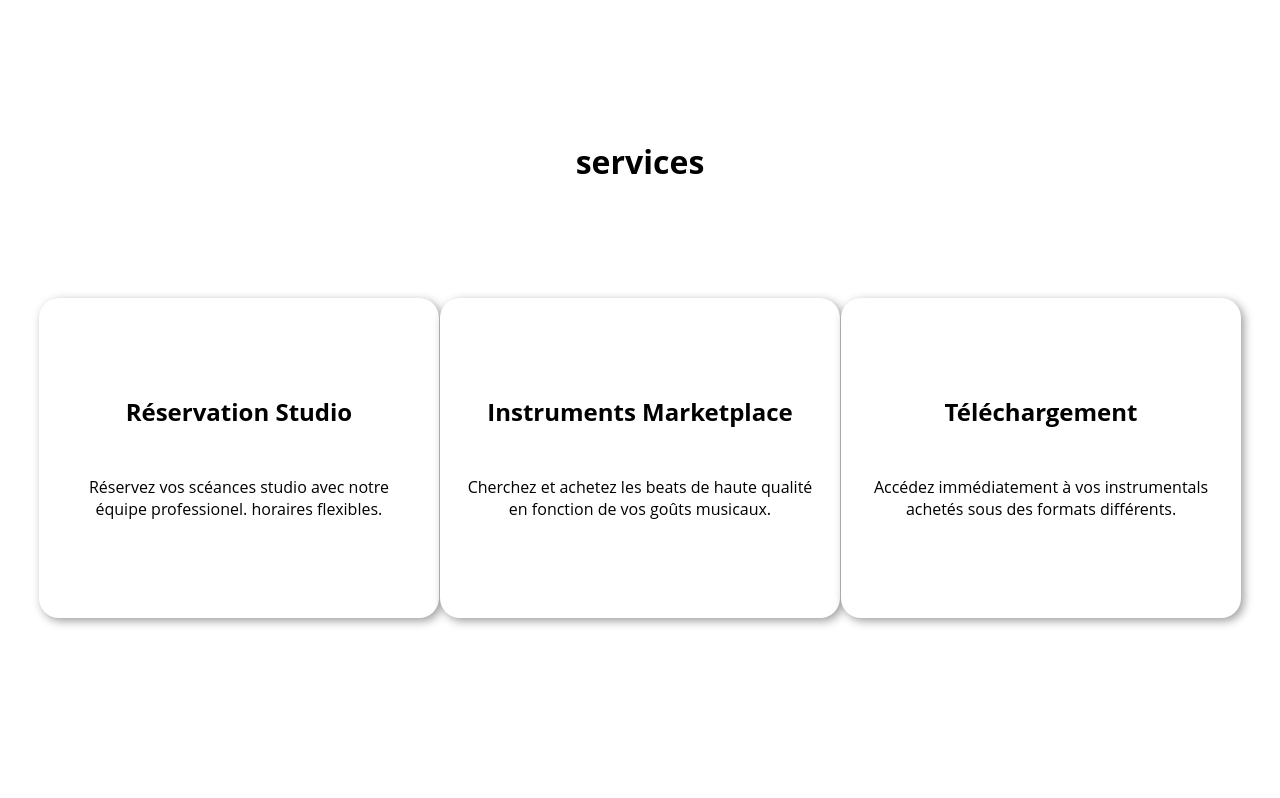
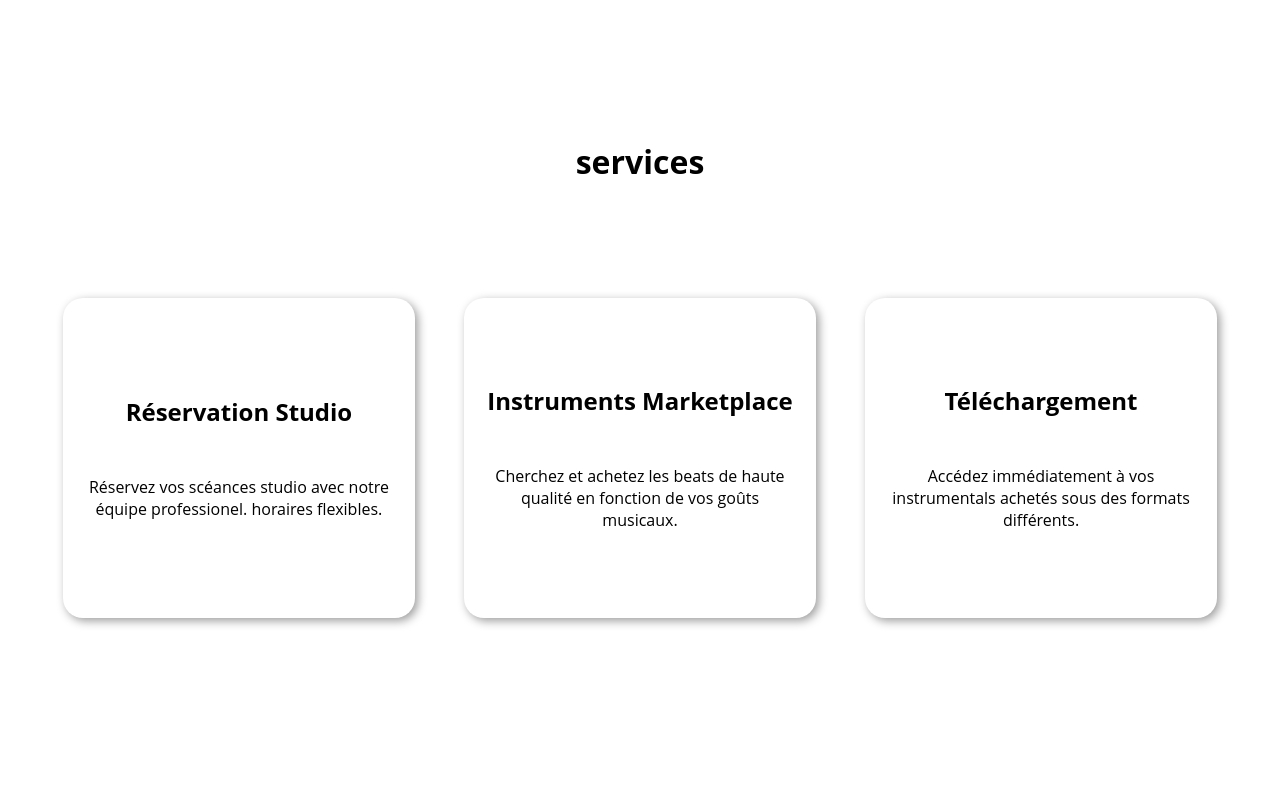
Before and after one commit to Soukou-boop/Trendingsong.com, a plain HTML site: page index.html in a window 1280 px wide. Shown: the part 802-1600 px from the top of the page. Drawn offline with Linux system fonts and the light colour scheme.

Commit message:
Update style.css

```diff
--- a/style.css
+++ b/style.css
@@ -252,7 +252,7 @@ section button a:hover {
 }
 .article1-s2, .article1-s1, .article1-s3 {
     height: 20rem;
-    width: 25rem;
+    width: 22rem;
     padding: 1.4rem;
     border-radius: 20px;
     background-color: white;
```
